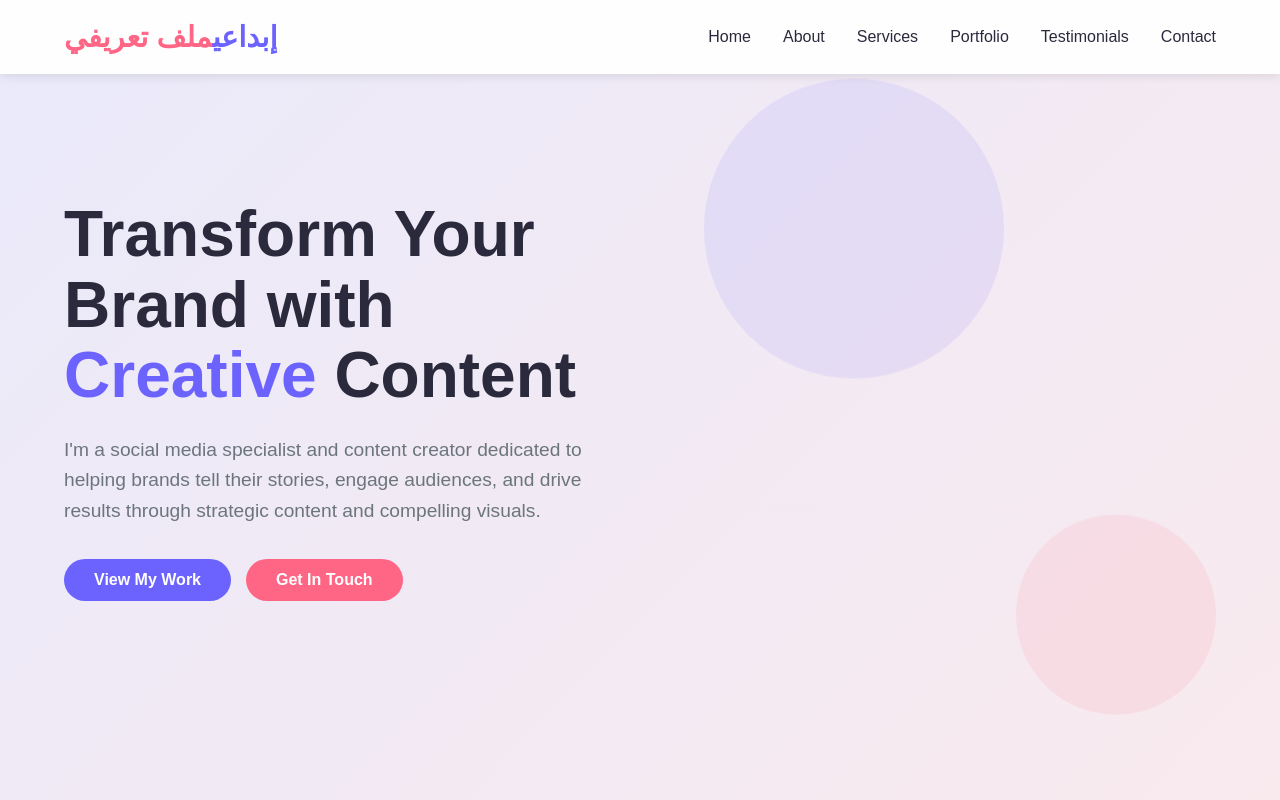
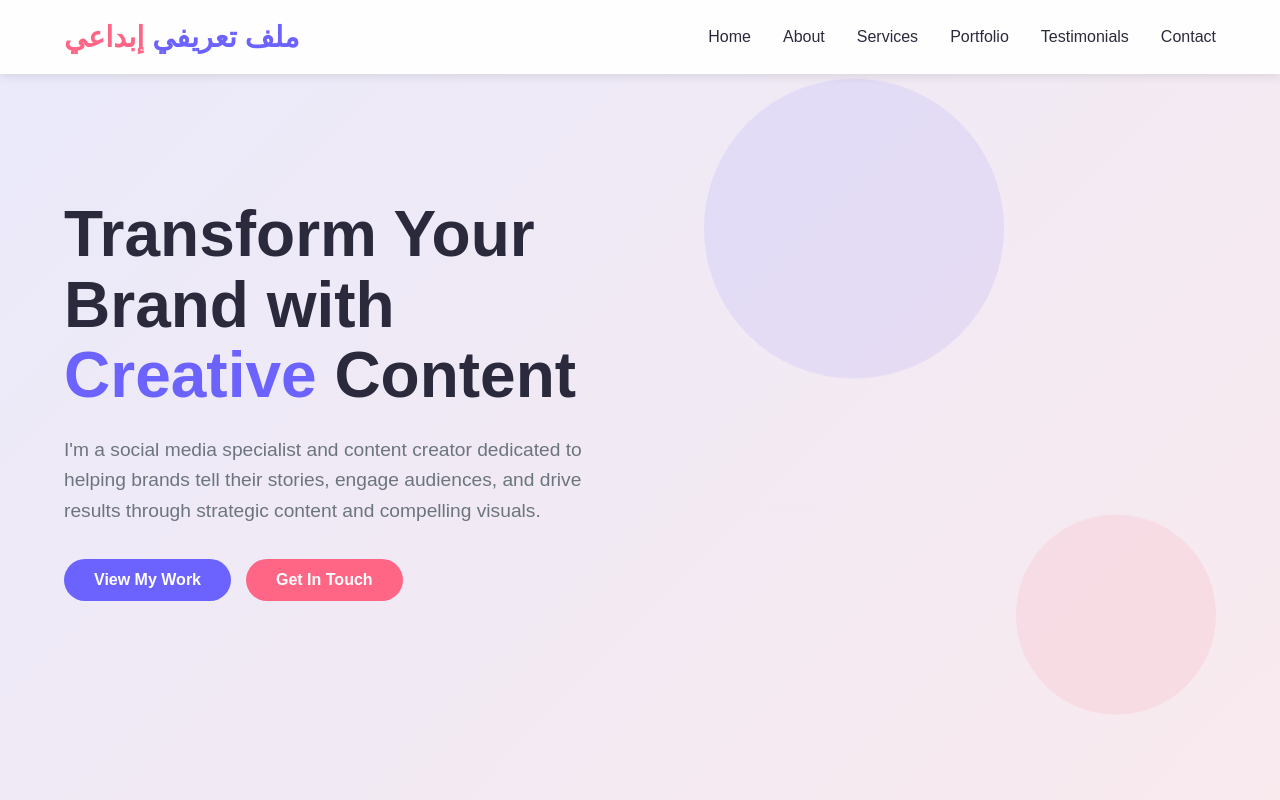
Before and after one commit to CodeTalimy/Suhair, a plain HTML site: page index.html in a window 1280 px wide. Shown: the top 800 px of the page. Drawn offline with Linux system fonts and the light colour scheme.

Commit message:
Update logo text in header navigation

```diff
--- a/index.html
+++ b/index.html
@@ -727,7 +727,7 @@
     <header id="header">
         <div class="container">
             <nav>
-                <a href="#" class="logo">إبداعي<span>ملف تعريفي</span></a>
+                <a href="#" class="logo">ملف تعريفي<span> إبداعي </span></a>
                 <ul class="nav-links">
                     <li><a href="#home">Home</a></li>
                     <li><a href="#about">About</a></li>
```
